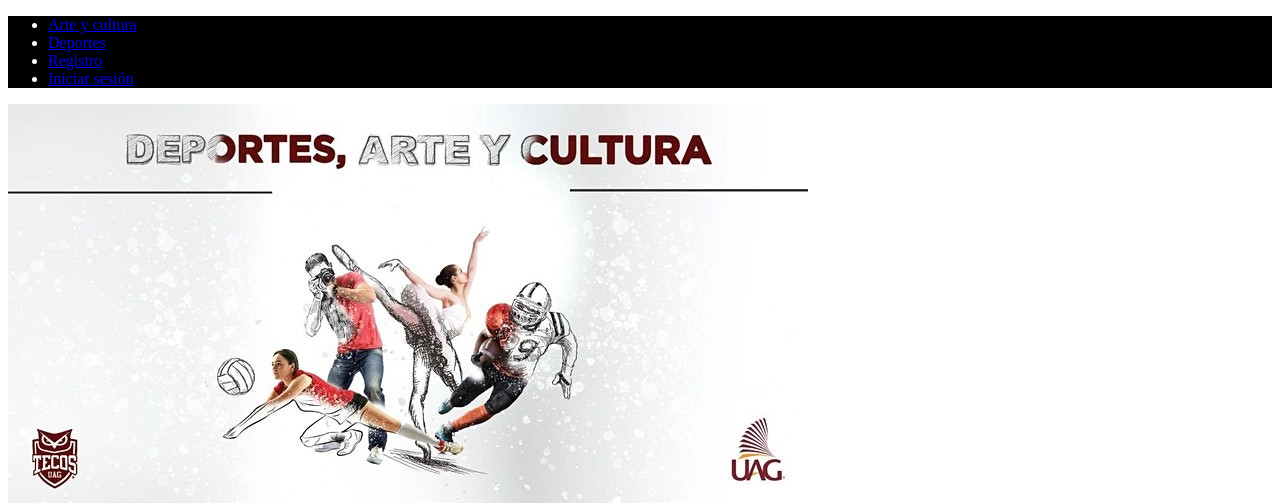
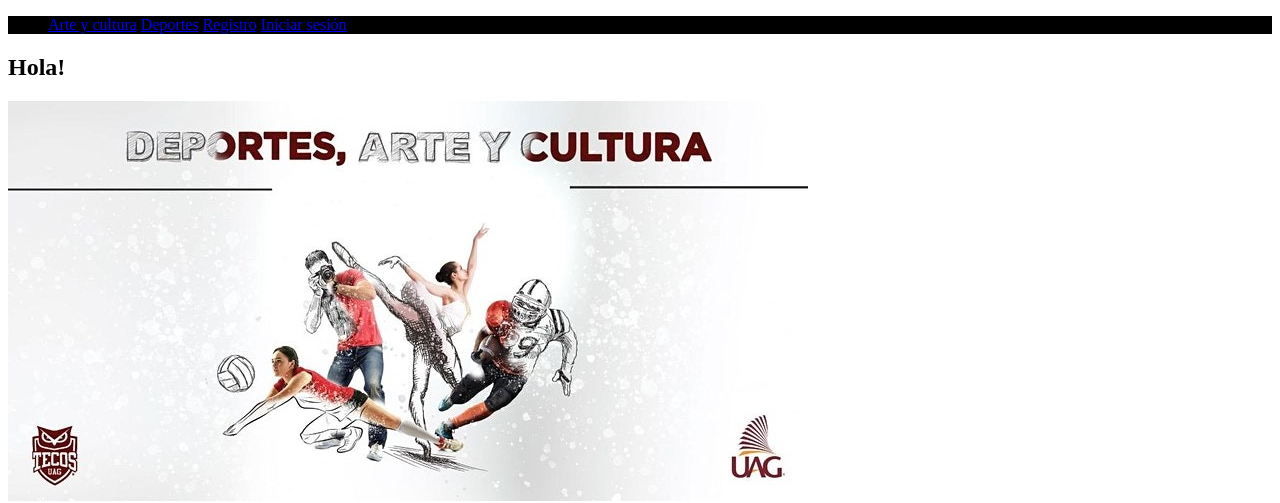
Before and after one commit to jsrendc/acd2, a Django app: page / in a window 1280 px wide. Shown: the top 503 px of the page. Run offline with Django 3.2, Linux system fonts and the light colour scheme.

Commit message:
Camnbio de versión

```diff
--- a/static/css/estilos.css
+++ b/static/css/estilos.css
@@ -2,3 +2,11 @@
     background: #000;
     color:#fff;
 }
+
+ul li{
+    display: inline-block;
+}
+
+a:href, a:visited{
+    color:#FFF;
+}
--- a/templates/inicio.html
+++ b/templates/inicio.html
@@ -1,6 +1,7 @@
 {%extends "base.html"%}
 {%load static%}
 {%block principal%}
+    <h1>Hola!</h1>
     <p>
         <!----->
         <img src="{%static 'img/inicio.jpg'%}" alt="">
```
Also changed, not shown: arteycultura/settings.py (+5 -2 lines).
